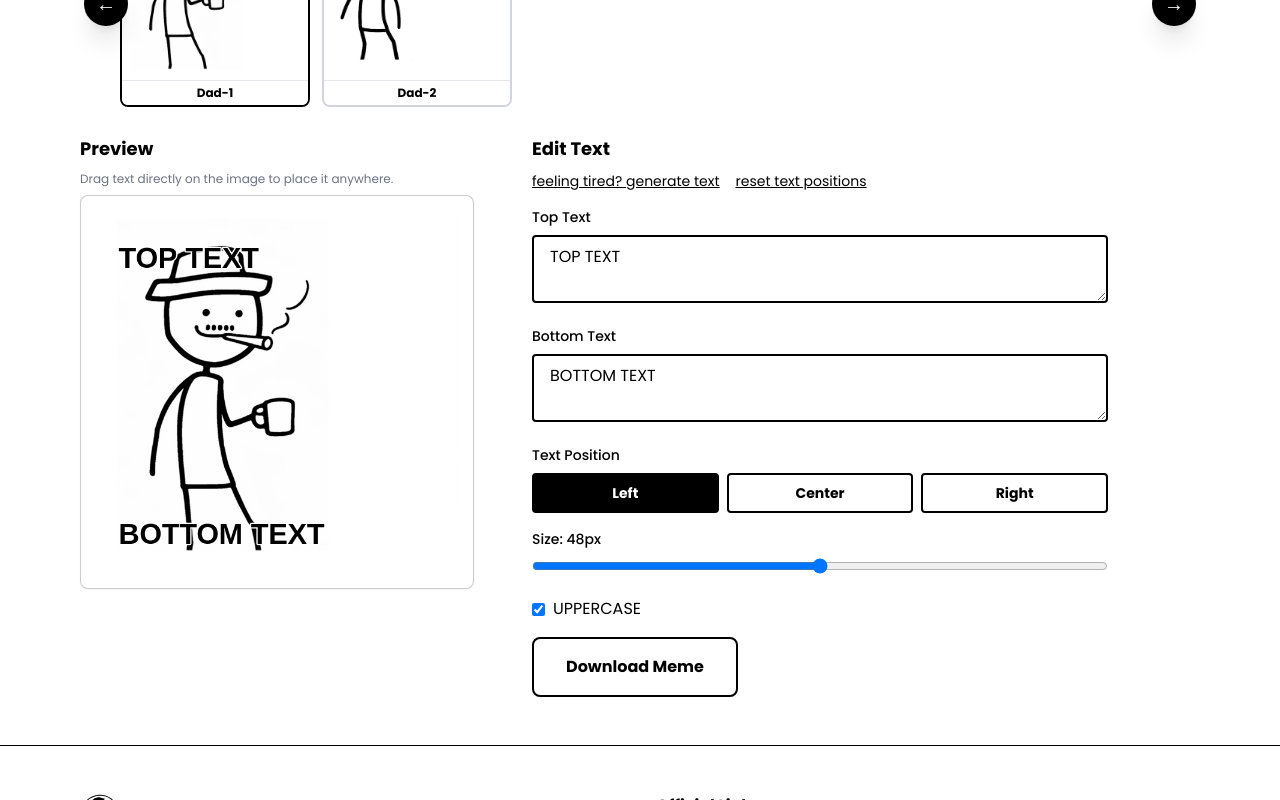
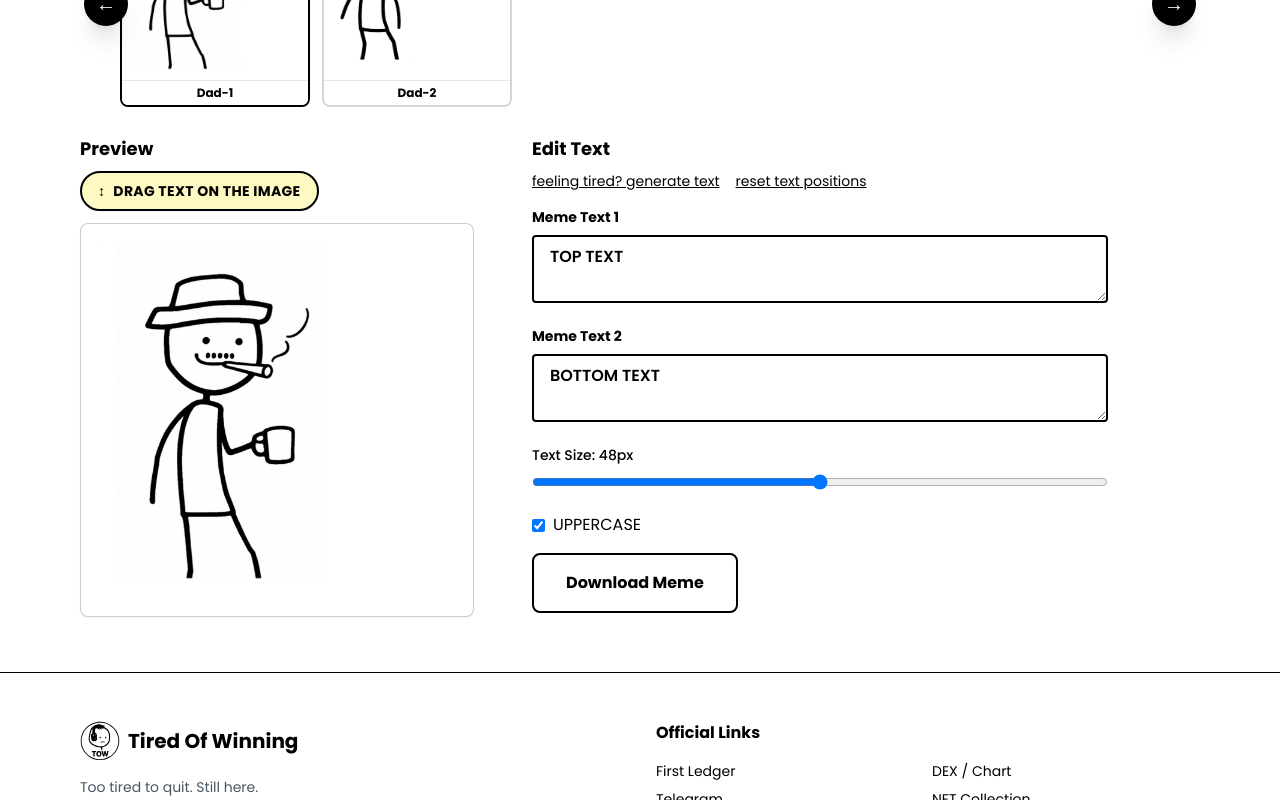
Before and after one commit to cryptoon589/tow-website, a Next.js app: page /meme-generator in a window 1280 px wide. Shown: the part 485-1285 px from the top of the page. Built offline with nearby package versions, Linux system fonts and the light colour scheme.

Commit message:
update editor text

```diff
--- a/components/MemeEditor.tsx
+++ b/components/MemeEditor.tsx
@@ -6,8 +6,6 @@ import {
   MemeCategory,
   MemeTemplate,
 } from "@/config/memeTemplates";
-
-type TextPosition = "left" | "center" | "right";
 
 type TextPoint = {
   x: number;
@@ -60,7 +58,6 @@ export default function MemeEditor() {
   const [texts, setTexts] = useState<Record<string, string>>({});
   const [size, setSize] = useState(48);
   const [upper, setUpper] = useState(true);
-  const [textPosition, setTextPosition] = useState<TextPosition>("left");
   const [status, setStatus] = useState<string | null>(null);
   const [textPoints, setTextPoints] = useState<
     Record<string, Record<string, TextPoint>>
@@ -78,14 +75,6 @@ export default function MemeEditor() {
     ["this was the bottom", "again"],
     ["market destroyed me", "still posting"],
   ];
-
-  const getDefaultX = (canvasWidth: number) => {
-    const padding = Math.max(28, canvasWidth * 0.06);
-
-    if (textPosition === "left") return padding;
-    if (textPosition === "right") return canvasWidth - padding;
-    return canvasWidth / 2;
-  };
 
   const getCanvasPointer = (e: React.PointerEvent<HTMLCanvasElement>) => {
     const canvas = canvasRef.current;
@@ -139,14 +128,14 @@ export default function MemeEditor() {
 
         const savedPoint = textPoints[template.id]?.[f.id];
 
-        const x = savedPoint?.x ?? getDefaultX(canvas.width);
+        const x = savedPoint?.x ?? canvas.width / 2;
         const y = savedPoint?.y ?? f.y;
 
-        ctx.font = `900 ${size}px Arial, sans-serif`;
+        ctx.font = `900 ${size}px "Comic Sans MS", "Arial Rounded MT Bold", "Trebuchet MS", Arial, sans-serif`;
         ctx.fillStyle = "#000000";
         ctx.strokeStyle = "#FFFFFF";
-        ctx.lineWidth = Math.max(4, size * 0.09);
-        ctx.textAlign = textPosition;
+        ctx.lineWidth = Math.max(4, size * 0.1);
+        ctx.textAlign = "center";
         ctx.textBaseline = "middle";
         ctx.lineJoin = "round";
 
@@ -164,23 +153,13 @@ export default function MemeEditor() {
           ctx.fillText(line, x, lineY);
         });
 
-        const boxPadding = 16;
-        const boxWidth = Math.max(widestLine, 80) + boxPadding * 2;
+        const boxPadding = 18;
+        const boxWidth = Math.max(widestLine, 90) + boxPadding * 2;
         const boxHeight = lines.length * lineHeight + boxPadding * 2;
-
-        let boxX = x - boxWidth / 2;
-
-        if (textPosition === "left") {
-          boxX = x - boxPadding;
-        }
-
-        if (textPosition === "right") {
-          boxX = x - boxWidth + boxPadding;
-        }
 
         nextHitBoxes.push({
           id: f.id,
-          x: boxX,
+          x: x - boxWidth / 2,
           y: y - boxHeight / 2,
           width: boxWidth,
           height: boxHeight,
@@ -201,14 +180,17 @@ export default function MemeEditor() {
       ctx.textBaseline = "middle";
       ctx.fillText(template.name, canvas.width / 2, canvas.height / 2);
     };
-  }, [template, texts, size, upper, textPosition, textPoints]);
+  }, [template, texts, size, upper, textPoints]);
 
   const randomizeText = () => {
     const pick = suggestions[Math.floor(Math.random() * suggestions.length)];
+    const firstField = template.textFields[0]?.id;
+    const secondField = template.textFields[1]?.id;
+
     setTexts((prev) => ({
       ...prev,
-      top: pick[0],
-      bottom: pick[1],
+      ...(firstField ? { [firstField]: pick[0] } : {}),
+      ...(secondField ? { [secondField]: pick[1] } : {}),
     }));
   };
 
@@ -369,9 +351,10 @@ export default function MemeEditor() {
         <div>
           <h3 className="mb-2 text-lg font-bold">Preview</h3>
 
-          <p className="mb-2 text-xs text-gray-500">
-            Drag text directly on the image to place it anywhere.
-          </p>
+          <div className="mb-3 inline-flex items-center gap-2 rounded-full border-2 border-black bg-yellow-100 px-4 py-2 text-sm font-black uppercase tracking-wide shadow-sm">
+            <span>↕</span>
+            <span>Drag text on the image</span>
+          </div>
 
           <div className="inline-block rounded-lg border border-black/20 bg-white p-4 shadow-sm">
             <canvas
@@ -400,10 +383,10 @@ export default function MemeEditor() {
               </button>
             </div>
 
-            {template.textFields.map((f) => (
+            {template.textFields.map((f, index) => (
               <div key={f.id}>
-                <label className="mb-2 block text-sm font-medium">
-                  {f.label}
+                <label className="mb-2 block text-sm font-bold">
+                  Meme Text {index + 1}
                 </label>
                 <textarea
                   value={texts[f.id] || ""}
@@ -411,37 +394,15 @@ export default function MemeEditor() {
                     setTexts((p) => ({ ...p, [f.id]: e.target.value }))
                   }
                   rows={2}
-                  className="w-full resize-y rounded border-2 border-black px-4 py-2"
+                  placeholder={`Type meme text ${index + 1}`}
+                  className="w-full resize-y rounded border-2 border-black px-4 py-2 text-base font-semibold"
                 />
               </div>
             ))}
 
             <div>
               <label className="mb-2 block text-sm font-medium">
-                Text Position
-              </label>
-
-              <div className="grid grid-cols-3 gap-2">
-                {(["left", "center", "right"] as TextPosition[]).map((pos) => (
-                  <button
-                    key={pos}
-                    type="button"
-                    onClick={() => setTextPosition(pos)}
-                    className={`rounded border-2 px-4 py-2 text-sm font-bold capitalize transition ${
-                      textPosition === pos
-                        ? "border-black bg-black text-white"
-                        : "border-black bg-white text-black hover:bg-black hover:text-white"
-                    }`}
-                  >
-                    {pos}
-                  </button>
-                ))}
-              </div>
-            </div>
-
-            <div>
-              <label className="mb-2 block text-sm font-medium">
-                Size: {size}px
+                Text Size: {size}px
               </label>
               <input
                 type="range"
```
